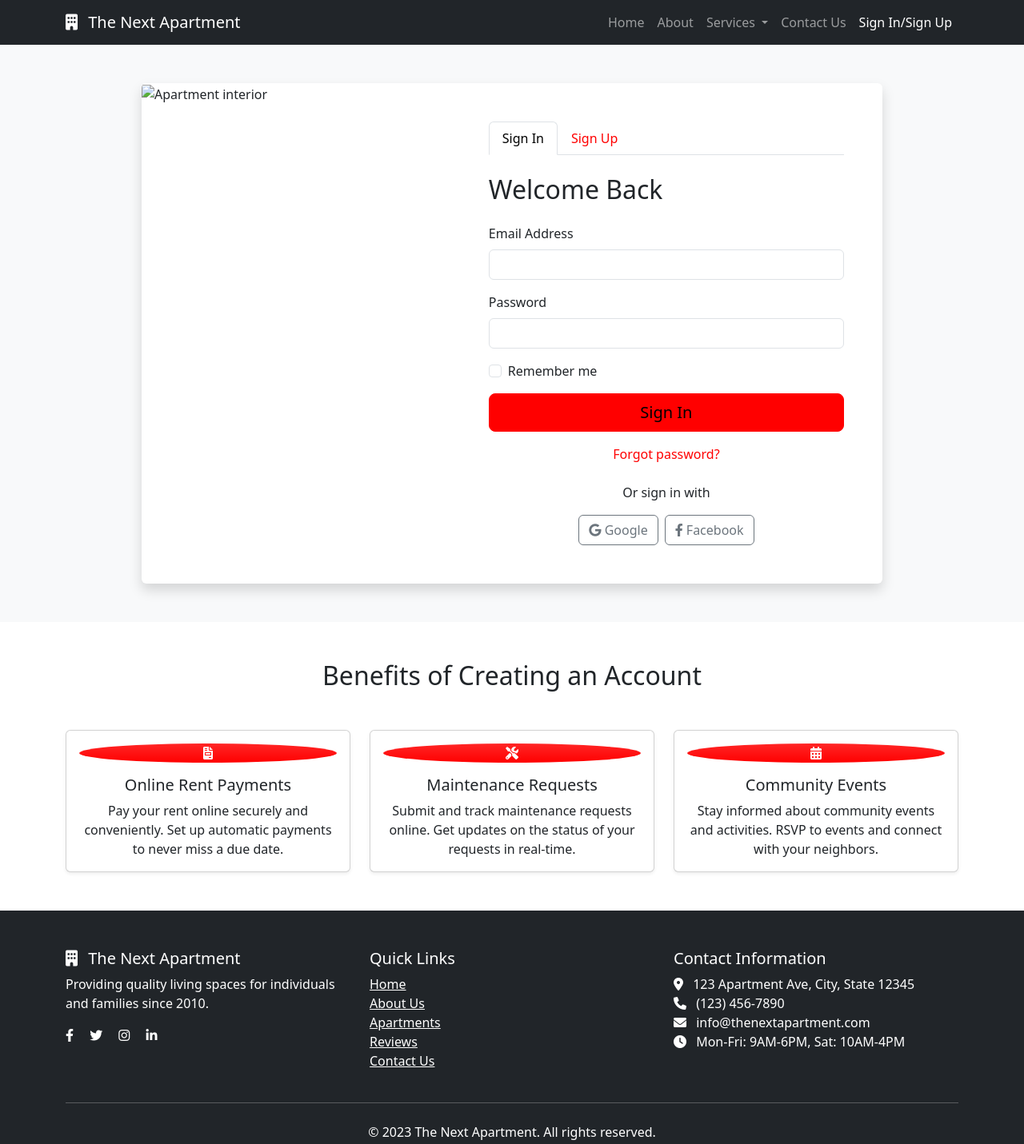
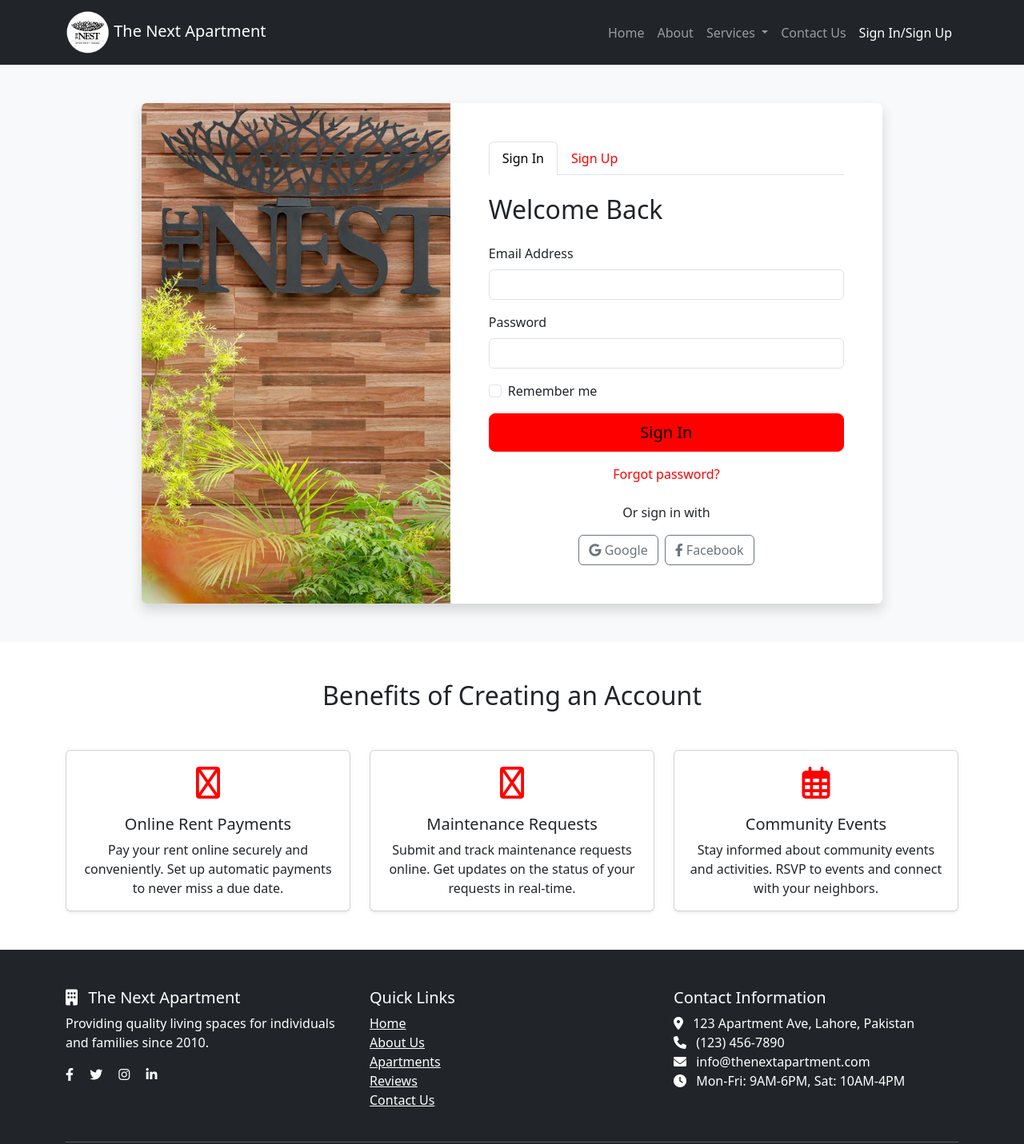
Before and after one commit to UmerFarooqJillani/Bootstrap-5-Tutorial, a plain HTML site: page Project-(The Nest Apartment)/signin.html in a window 1280 px wide. Shown: the top 1431 px of the page at 80% size. Drawn offline with nearby package versions, Linux system fonts and the light colour scheme; files that its build step writes are made by us from their sources.

Commit message:
Completed Customization in the SignIn page

```diff
--- a/Project-(The Nest Apartment)/signin.html
+++ b/Project-(The Nest Apartment)/signin.html
@@ -4,6 +4,7 @@
     <meta charset="UTF-8">
     <meta name="viewport" content="width=device-width, initial-scale=1.0">
     <title>Sign In / Sign Up - The Next Apartment</title>
+    <link rel="shortcut icon" href="/Project-(The Nest Apartment)/src/Favicon.ico" type="image/x-icon">
     <link href="https://cdn.jsdelivr.net/npm/bootstrap@5.3.0/dist/css/bootstrap.min.css" rel="stylesheet">
     <link rel="stylesheet" href="https://cdnjs.cloudflare.com/ajax/libs/font-awesome/6.0.0/css/all.min.css">
     <link rel="stylesheet" href="styles.css">
@@ -13,7 +14,8 @@
     <nav class="navbar navbar-expand-lg navbar-dark bg-dark sticky-top">
         <div class="container">
             <a class="navbar-brand" href="index.html">
-                <i class="fas fa-building me-2"></i>
+                <!-- <i class="fas fa-building me-2"></i> -->
+                <img src="src/images/nestapt.spng_.png" alt="" width="55" height="55">
                 The Next Apartment
             </a>
             <button class="navbar-toggler" type="button" data-bs-toggle="collapse" data-bs-target="#navbarNav">
@@ -55,7 +57,7 @@
                     <div class="card shadow border-0 overflow-hidden">
                         <div class="row g-0">
                             <div class="col-md-5 d-none d-md-block">
-                                <img src="/placeholder.svg?height=800&width=600" alt="Apartment interior" class="img-fluid h-100 object-fit-cover">
+                                <img src="/Project-(The Nest Apartment)/src/images/Restaurant.jpg" alt="Apartment interior" class="img-fluid h-100 object-fit-cover">
                             </div>
                             <div class="col-md-7">
                                 <div class="card-body p-4 p-lg-5">
@@ -177,9 +179,10 @@
                 <div class="col-md-4">
                     <div class="card h-100 shadow-sm">
                         <div class="card-body text-center">
-                            <div class="feature-icon bg-primary bg-gradient text-white rounded-circle mb-3">
+                            <!-- <div class="feature-icon bg-primary bg-gradient text-white rounded-circle mb-3">
                                 <i class="fas fa-file-invoice"></i>
-                            </div>
+                            </div> -->
+                            <i class="fas fa-file-invoice display-6 mb-3 text-primary"></i>
                             <h5 class="card-title">Online Rent Payments</h5>
                             <p class="card-text">Pay your rent online securely and conveniently. Set up automatic payments to never miss a due date.</p>
                         </div>
@@ -188,9 +191,10 @@
                 <div class="col-md-4">
                     <div class="card h-100 shadow-sm">
                         <div class="card-body text-center">
-                            <div class="feature-icon bg-primary bg-gradient text-white rounded-circle mb-3">
+                            <!-- <div class="feature-icon bg-primary bg-gradient text-white rounded-circle mb-3">
                                 <i class="fas fa-tools"></i>
-                            </div>
+                            </div> -->
+                            <i class="fas fa-tools display-6 mb-3 text-primary"></i>
                             <h5 class="card-title">Maintenance Requests</h5>
                             <p class="card-text">Submit and track maintenance requests online. Get updates on the status of your requests in real-time.</p>
                         </div>
@@ -199,9 +203,10 @@
                 <div class="col-md-4">
                     <div class="card h-100 shadow-sm">
                         <div class="card-body text-center">
-                            <div class="feature-icon bg-primary bg-gradient text-white rounded-circle mb-3">
+                            <!-- <div class="feature-icon bg-primary bg-gradient text-white rounded-circle mb-3">
                                 <i class="fas fa-calendar-alt"></i>
-                            </div>
+                            </div> -->
+                            <i class="fas fa-calendar-alt display-6 mb-3 text-primary"></i>
                             <h5 class="card-title">Community Events</h5>
                             <p class="card-text">Stay informed about community events and activities. RSVP to events and connect with your neighbors.</p>
                         </div>
@@ -238,7 +243,7 @@
                 <div class="col-md-4">
                     <h5>Contact Information</h5>
                     <ul class="list-unstyled">
-                        <li><i class="fas fa-map-marker-alt me-2"></i> 123 Apartment Ave, City, State 12345</li>
+                        <li><i class="fas fa-map-marker-alt me-2"></i> 123 Apartment Ave, Lahore, Pakistan</li>
                         <li><i class="fas fa-phone me-2"></i> (123) 456-7890</li>
                         <li><i class="fas fa-envelope me-2"></i> info@thenextapartment.com</li>
                         <li><i class="fas fa-clock me-2"></i> Mon-Fri: 9AM-6PM, Sat: 10AM-4PM</li>
@@ -253,7 +258,9 @@
     </footer>
 
     <script src="https://cdn.jsdelivr.net/npm/bootstrap@5.3.0/dist/js/bootstrap.bundle.min.js"></script>
-    <script>
+</body>
+</html>
+    <!-- <script>
         // Simple form validation and submission
         document.getElementById('signinForm').addEventListener('submit', function(e) {
             e.preventDefault();
@@ -276,6 +283,4 @@
             alert('Account created successfully! Please check your email to verify your account.');
             window.location.href = 'index.html';
         });
-    </script>
-</body>
-</html>
+    </script> -->
```
Also changed, not shown: Project-(The Nest Apartment)/src/images/Restaurant.jpg (added).
